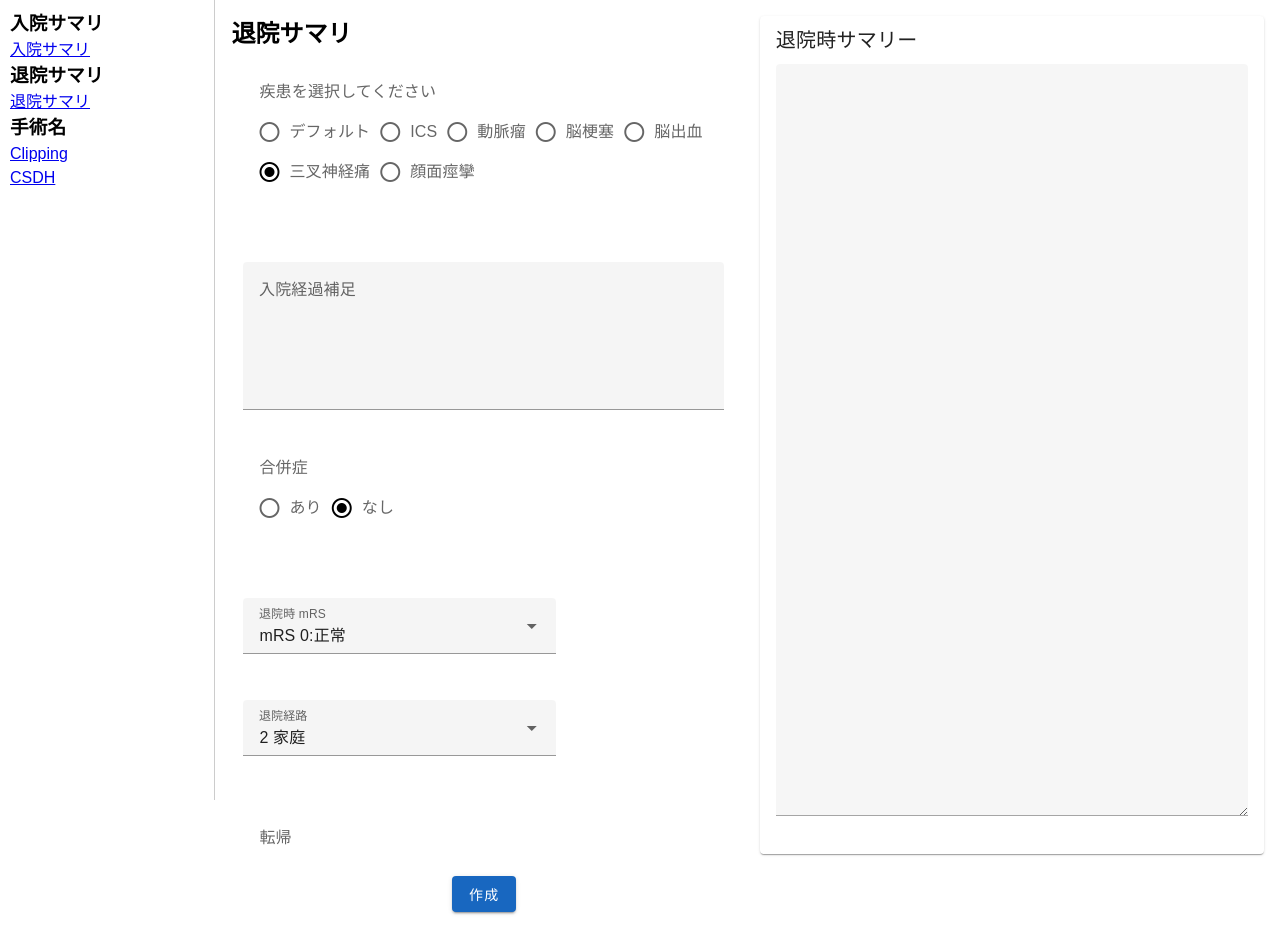
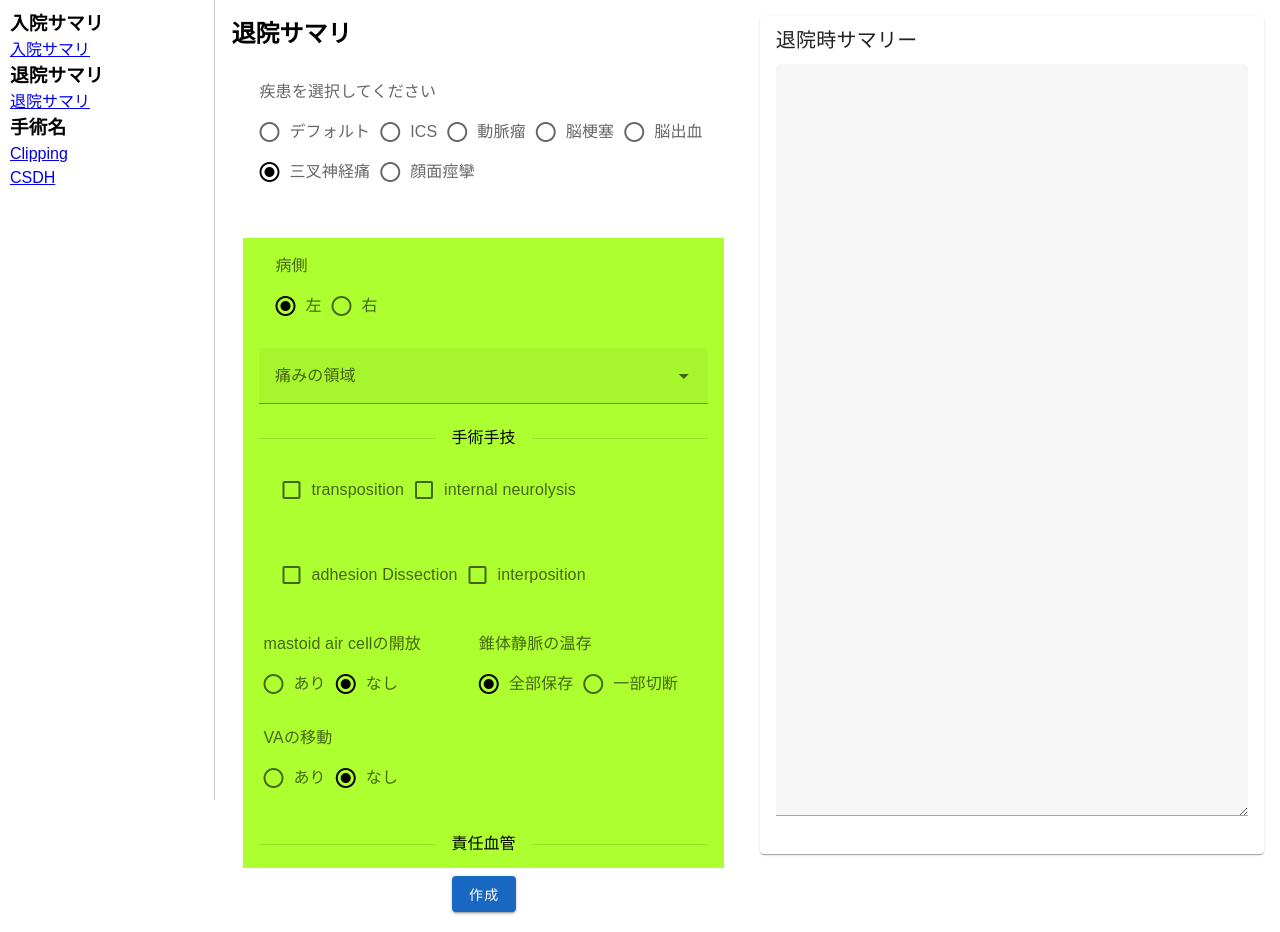
Before and after one commit to keinomura/vue-project, a Vue app: page /summaryAtDischarge in a window 1280 px wide. Both pictures are taken after a click on the label "三叉神経痛". Built offline with nearby package versions, Linux system fonts and the light colour scheme.

Commit message:
三叉神経痛の退院サマリ完成。

```diff
--- a/src/views/SummaryAtDischargeViews/MVDAtDViews/MVDAtDForm.vue
+++ b/src/views/SummaryAtDischargeViews/MVDAtDViews/MVDAtDForm.vue
@@ -1,12 +1,12 @@
 <template>
-    <div style="background-color: greenyellow">
+    <v-container style="background-color: greenyellow">
       <v-radio-group v-model="lesionSide" label="病側" inline>
         <v-radio label="左" value="左"></v-radio>
         <v-radio label="右" value="右"></v-radio>
       </v-radio-group>
 
       <v-select
-        v-if="showPainArea"
+        v-if="disName === 'TN'"
         v-model="painArea"
 
         :items="painAreasOption"
@@ -14,84 +14,107 @@
         multiple
         inline
       ></v-select>
+      <v-row>
 
+      </v-row>
         <v-row>
-        <v-col cols="4">
-          <v-select v-model="onsetYear" :items="years" label="発症年"></v-select>
+          <v-col cols="12">
+            <v-divider>手術手技</v-divider>
           </v-col>
-        <v-col cols="4">
-          <v-select v-model="onsetMonth" :items="[''].concat(months)" label="発症時期 月"></v-select>
+        </v-row>
+        <v-col cols="12">
+          <v-checkbox
+            v-for="option in operationTypeOptions"
+            :key="option.value"
+            v-model="operationType"
+            :label="option.text"
+            :value="option.value"
+            multiple
+            class="d-inline-block"
+          ></v-checkbox>
+        </v-col>
+      <v-row>
+        <v-radio-group v-model="mastoidAirCellOpening" label="mastoid air cellの開放" inline>
+          <v-radio label="あり" value="あり"></v-radio>
+          <v-radio label="なし" value="なし"></v-radio>
+        </v-radio-group>
+        <v-radio-group v-model="preservationOfPetrosalVein" label="錐体静脈の温存" inline>
+          <v-radio label="全部保存" value="全部保存"></v-radio>
+          <v-radio label="一部切断" value="一部切断"></v-radio>
+        </v-radio-group>
+        <v-radio-group v-model="transpositionOfVA" label="VAの移動" inline>
+          <v-radio label="あり" value="あり"></v-radio>
+          <v-radio label="なし" value="なし"></v-radio>
+        </v-radio-group>
+      </v-row>
+      <v-row>
+        <v-col cols="12">
+          <v-divider>責任血管</v-divider>
+        </v-col>
+      </v-row>
+      <v-row>
+        <v-col cols="12">
+          <v-checkbox
+            v-for="option in offendingVesselOptions"
+            :key="option.value"
+            v-model="selectedOffendingVessels"
+            :label="option.text"
+            :value="option.value"
+            multiple
+            class="d-inline-block"
+            ></v-checkbox>
         </v-col>
       </v-row>
 
       <v-row>
-        <v-radio-group v-model="operation" label="今回手術" inline>
-          <v-radio label="あり" value="あり"></v-radio>
-          <v-radio label="なし" value="なし"></v-radio>
-        </v-radio-group>
-      </v-row>
-
-      <v-row v-if="operation === 'あり'">
-        <v-col cols="6">
-          <span class="ma-2">今回手術予定日</span>
-          <v-date-picker v-model="scheduledSurgeryDate" style="background-color: greenyellow;"></v-date-picker>
-        </v-col>
-        <v-col cols="4">
-          <span>発症から</span>{{ periodFromOnsetToSurgery }}
+        <v-col cols="12">
+          <v-text-field v-if="selectedOffendingVessels.includes('その他')" v-model="offendingVesselText" label="その他の血管。複数の場合は','で区切る" outlined>
+          </v-text-field>
         </v-col>
       </v-row>
 
-      <v-row cols="12" v-if="operation === 'あり'">
-        <v-radio-group v-model="recurrence" label="今回手術は" inline>
-          <v-radio label="初発" value="初発"></v-radio>
-          <v-radio label="再発" value="再発"></v-radio>
-        </v-radio-group>
-      </v-row>
-
-      <v-row v-if="recurrence === '再発'">
+      <v-row v-if="treatedVessels.length > 1 || selectedOffendingVessels.length > 1">
         <v-col cols="12">
-          <span>発症前回手術から</span>{{ periodFromLastSurgery }} // TODO: 表示されないエラー
+          <v-divider>最も責任のある血管</v-divider>
         </v-col>
-        <v-col cols="8">
-          <v-row v-for="(surgery, index) in previousSurgeries" :key="index">
-            <v-col cols="4">
-              <v-select v-model="surgery.year" :items="years" label="前回手術年" @update:modelValue="calculatePeriodFromLastSurgery"></v-select>
-            </v-col>
-            <v-col cols="4">
-              <v-select v-model="surgery.month" :items="[''].concat(months)" label="前回手術月" @update:modelValue="calculatePeriodFromLastSurgery"></v-select>
-            </v-col>
-            <v-col cols="1">
-              <v-btn @click="removeSurgery(index)">削除</v-btn>
+        <v-col cols="12">
+          <v-checkbox
+            v-for="option in treatedVessels"
+            :key="option"
+            v-model="mostResponsibleVessel"
+            :label="option"
+            :value="option"
+            multiple
+            class="d-inline-block"
+          ></v-checkbox>
         </v-col>
       </v-row>
-        </v-col>
-        <v-col cols="8">
-          <v-btn @click="addSurgery" class="ma-2">手術を追加</v-btn>
+      <v-divider>術後経過</v-divider>
+      <v-row>
+        <v-col cols="12">
+          <v-radio-group v-model="postOperationCourse" label="術後経過" inline>
+            <v-radio v-for="option in ['直後から消失', '消失後軽減して再燃', '消失せず軽減', '術前と変化無し']" :key="option" :label="option" :value="option"></v-radio>
+          </v-radio-group>
         </v-col>
       </v-row>
 
-      <v-radio-group v-if="showDentalHistory" v-model="dentalTreatmentHistory" label="痛みについての歯科治療歴" inline>
+        <v-divider>退院時</v-divider>
+        <v-row>
+        <v-col cols="12">
+          <v-radio-group v-model="postOperationPain" label="退院時痛み VAS" inline>
+            <v-radio v-for="option in postOperationPainOptions" :key="option" :label="option" :value="option"></v-radio>
+          </v-radio-group>
+        </v-col>
+      </v-row>
+
+      <v-radio-group v-model="medicationAtDischarge" label="退院時内服治療" inline>
         <v-radio label="あり" value="あり"></v-radio>
         <v-radio label="なし" value="なし"></v-radio>
       </v-radio-group>
 
-      <v-radio-group v-if="showBotoxTreatment" v-model="botoxTreatment" label="ボトックス治療の有無" inline>
-        <v-radio label="あり" value="あり"></v-radio>
-        <v-radio label="なし" value="なし"></v-radio>
-      </v-radio-group>
-
-      <v-row v-if="botoxTreatment === 'あり'">
-        <v-col cols="4">
-          <v-select v-model="botoxYear" :items="years" label="ボトックス治療開始年"></v-select>
-        </v-col>
-        <v-col cols="4">
-          <v-select v-model="botoxMonth" :items="[''].concat(months)" label="ボトックス治療開始月"></v-select>
-        </v-col>
-      </v-row>
-
-      <div v-if="operation === 'あり'">
-        <span>手術直前内服量</span>
-        <div v-for="(medication, index) in preSurgeryMedications" :key="index">
+      <div v-if="medicationAtDischarge === 'あり'">
+        <span>退院時内服量</span>
+        <div v-for="(medication, index) in postSurgeryMedications" :key="index">
           <v-row>
             <v-col cols="6">
               <v-select v-model="medication.name" :items="medications" label="薬剤名"></v-select>
@@ -107,7 +130,13 @@
         <v-btn @click="addMedication" class="ma-2">薬剤を追加</v-btn>
         <v-textarea v-model="additionalNotes" label="追加のメモ"></v-textarea>
       </div>
-    </div>
+      <v-radio-group v-model="followUp" label="退院後フォローアップ" inline>
+        <v-radio label="自院フォロー" value="自院フォロー"></v-radio>
+        <v-radio label="紹介元病院フォロー" value="紹介元病院フォロー"></v-radio>
+        <v-radio label="その他" value="その他"></v-radio>
+      </v-radio-group>
+
+    </v-container>
   </template>
 
   <script setup>
@@ -115,191 +144,147 @@
 
   // Props
   const props = defineProps({
-    medications: Array,
-    showPainArea: Boolean,
-    showDentalHistory: Boolean,
-    showBotoxTreatment: Boolean,
+    disName: String,
   });
 
   const lesionSide = ref('左');
   const painArea = ref([]);
   const painAreasOption = ref(['V1', 'V2', 'V3']);
-  const operation = ref('あり');
-  const periodFromOnsetToSurgery = ref('');
-  const recurrence = ref('初発');
-  const onsetYear = ref(null);
-  const onsetMonth = ref(null);
-  const previousSurgeries = ref(recurrence.value === '再発' ? [{ year: '', month: '' }] : []);
-  const scheduledSurgeryDate = ref([]);
-  const periodFromLastSurgery = ref('');
-  const dentalTreatmentHistory = ref('');
-  const preSurgeryMedications = ref([]);
+
+  const operationType = ref([]);
+  const operationTypeOptions = ref([
+    { text: 'transposition', value: 'transposition' },
+    { text: 'internal neurolysis', value: 'internal neurolysis' },
+    { text: 'adhesion Dissection', value: 'adhesion Dissection' },
+    { text: 'interposition', value: 'interposition' },
+  ]);
+
+  const postOperationCourse = ref('直後から消失');
+  const postOperationPain = ref('0');
+
+  const postOperationPainOptions = ref(['0', '1', '2', '3', '4', '5', '6', '7', '8', '9', '10']);
+  const medicationAtDischarge = ref('なし');
+
+  const medicationsForHFS = ref(['リボトリール', 'ビムパット', 'テグレトール', 'セルシン']);
+  const medicationsForTN = ref(['テグレトール（カルバマゼピン）', 'ビムパット（ラコサミド）', 'パキシル', 'ロキソニン', 'ガバペン', 'アレビアチン']);
+  const medications = (props.disName ==='TN')? medicationsForTN : medicationsForHFS;
+
+  const mastoidAirCellOpening = ref('なし');
+  const preservationOfPetrosalVein = ref('全部保存');
+  const transpositionOfVA = ref('なし');
+  const selectedOffendingVessels = ref([]);
+  const offendingVesselOptions = ref([
+    { text: 'SCA', value: 'SCA' },
+    { text: 'AICA', value: 'AICA' },
+    { text: 'PICA', value: 'PICA' },
+    { text: 'VA', value: 'VA' },
+    { text: 'BA', value: 'BA' },
+    { text: 'petrosal vein', value: 'petrosal vein' },
+    { text: '癒着', value: '癒着' },
+    { text: 'TCA', value: 'TCA' },
+    { text: 'PTA', value: 'PTA' },
+    { text: 'branch of AICA', value: 'branch of AICA' },
+    { text: 'branch of PICA', value: 'branch of PICA' },
+    { text: 'AICA/PICA trunk', value: 'AICA/PICA trunk' },
+    { text: 'その他', value: 'その他' },
+  ]);
+  const offendingVesselText = ref('');
+  const offendingVesselTextList = ref([]);
+  const treatedVessels = ref([]);
+  const mostResponsibleVessel = ref([]);
+
+  const followUp = ref('自院フォロー');
+
+  const postSurgeryMedications = ref([]);
   const additionalNotes = ref('');
-  const botoxTreatment = ref('');
-  const botoxYear = ref(null);
-  const botoxMonth = ref(null);
-
-  const years = ref(Array.from({ length: 100 }, (_, i) => new Date().getFullYear() - i));
-  const months = ref(Array.from({ length: 12 }, (_, i) => i + 1));
-
-  const addSurgery = () => {
-    previousSurgeries.value.push({ year: '', month: '' });
-  };
-
-  const removeSurgery = (index) => {
-    previousSurgeries.value.splice(index, 1);
-  };
 
 
+
+  // Methods
   const addMedication = () => {
-    preSurgeryMedications.value.push({ name: '', dosage: '' });
+    postSurgeryMedications.value.push({ name: '', dosage: '' });
   };
 
   const removeMedication = (index) => {
-    preSurgeryMedications.value.splice(index, 1);
+    postSurgeryMedications.value.splice(index, 1);
   };
 
-  const calculatePeriodBetweenDates = (date1, date2) => {
-    const diffTime = Math.abs(date2 - date1);
-    const diffYears = Math.floor(diffTime / (1000 * 60 * 60 * 24 * 365));
-    const diffMonths = Math.floor((diffTime % (1000 * 60 * 60 * 24 * 365)) / (1000 * 60 * 60 * 24 * 30));
-    return { diffYears, diffMonths };
-  };
-
-  const calculatePeriodFromOnsetToSurgery = () => {
-    if (scheduledSurgeryDate.value.length !== 0 && onsetYear.value) {
-      const onsetDate = new Date(onsetYear.value, onsetMonth.value ? onsetMonth.value - 1 : 0);
-      const surgeryDate = new Date(scheduledSurgeryDate.value);
-      const { diffYears, diffMonths } = calculatePeriodBetweenDates(onsetDate, surgeryDate);
-      periodFromOnsetToSurgery.value = `${diffYears}年${onsetMonth.value ? diffMonths + 'ヶ月' : ''}`;
-    } else {
-      periodFromOnsetToSurgery.value = '';
-    }
-  };
-
-  const calculatePeriodFromLastSurgery = () => {
-    //previousSurgeries.valueの最後の手術日と今回の手術日の差を計算
-    // previousSurgeries.valueの中は手術日が必ずしも降順になっていない。並び替えて最も新しい手術日を取得する
-    // previousSurgeries.valueを直接並び替えると、Vueがリアクティブに反応して入力中に順番が入れ替わってしまうので入力ミスが起きる。新しい配列を作成して代入する
-    const sortedPreviousSurgeries = [...previousSurgeries.value].sort((a, b) => {
-      if (a.year > b.year) {
-        return -1;
-      } else if (a.year < b.year) {
-        return 1;
-      } else {
-        return a.month > b.month ? -1 : 1;
-      }
-    });
-
-    if (scheduledSurgeryDate.value.length !== 0 && sortedPreviousSurgeries[0].year > 1980) {
-      const lastSurgeryDate = new Date(sortedPreviousSurgeries[0].year, sortedPreviousSurgeries[0].month ? sortedPreviousSurgeries[0].month - 1 : 0);
-      const surgeryDate = new Date(scheduledSurgeryDate.value);
-      const { diffYears, diffMonths } = calculatePeriodBetweenDates(lastSurgeryDate, surgeryDate);
-      periodFromLastSurgery.value = `${diffYears}年${diffMonths}ヶ月`;
-    } else {
-      periodFromLastSurgery.value = '';
-    }
-
-  };
-
-  const getSummaryOfMVD = () => {
-    const formatDate = (date) => {
-      if (date !== undefined && date !== null && date !== '' && date.length !== 0) {
-        const d = new Date(date);
-        const year = d.getFullYear();
-        const month = ('0' + (d.getMonth() + 1)).slice(-2);
-        const day = ('0' + d.getDate()).slice(-2);
-        return `${year}/${month}/${day}`;
-      } else {
-        return '';
-      }
-    };
-
-    const getPreviousSurgeriesText = () => {
-      if (previousSurgeries.value.length === 0) {
+  const getSummaryAtDischargeOfMVD = () => {
+    const getPostSurgeryMedicationsText = () => {
+      if (postSurgeryMedications.value.length === 0) {
       return '';
       } else {
-      return previousSurgeries.value.map((surgery) => {
-        return `${surgery.year}/${surgery.month}`;
-      }).join(',');
-      }
-    };
-
-    const getPreSurgeryMedicationsText = () => {
-      if (preSurgeryMedications.value.length === 0) {
-      return '';
-      } else {
-      return preSurgeryMedications.value.map((medication) => {
+      return postSurgeryMedications.value.map((medication) => {
         return `${medication.name} ${medication.dosage}`;
       }).join(',');
       }
     };
 
-    const mvdSummary = {
+    const mvdSummaryAtDischarge = {
+      ope: {
         '病側': lesionSide.value,
-      '部位': painArea.value,
-      '手術日': scheduledSurgeryDate.value ? formatDate(scheduledSurgeryDate.value) : null,
-      '今回手術は': recurrence.value,
-      '発症から手術まで': periodFromOnsetToSurgery.value,
-      '発症年月': onsetYear.value  ? `${onsetYear.value}/${onsetMonth.value ? onsetMonth.value : ''}` : null,
-      '手術既往': getPreviousSurgeriesText(),
-      '前回手術から今回手術まで': periodFromLastSurgery.value,
-      '歯科治療': dentalTreatmentHistory.value,
-      '術前治療薬': getPreSurgeryMedicationsText(),
-      '備考': additionalNotes.value,
-      'ボトックス治療': botoxTreatment.value,
-      'ボトックス開始年月': botoxYear.value  ? `${botoxYear.value}/${botoxMonth.value ? botoxMonth.value : ''}` : null,
-
+        '痛みの領域': painArea.value,
+        '手術手技': operationType.value,
+        'mastoid air cellの開放': mastoidAirCellOpening.value,
+        '錐体静脈': preservationOfPetrosalVein.value,
+        'VA移動': transpositionOfVA.value,
+        '関与血管': treatedVessels.value,
+        '責任血管': mostResponsibleVessel.value,
+      },
+      post: {
+        '術後経過': postOperationCourse.value,
+        '追加のメモ': additionalNotes.value,
+      },
+      discharge: {
+        '退院時VAS': postOperationPain.value,
+        '退院時内服': getPostSurgeryMedicationsText(),
+        '退院後': followUp.value,
+      },
     };
 
-    const filteredMvdSummary = Object.fromEntries(
-      Object.entries(mvdSummary).filter(([key, value]) => value != null && value !== '' && value !== undefined && value.length !== 0)
+    const createSummaryText = (obj) => {
+      const filteredObj = Object.fromEntries(
+        Object.entries(obj).filter(([key, value]) => value != null && value !== '' && value !== undefined && value.length !== 0)
       );
 
-    const summaryText = Object.entries(filteredMvdSummary)
+      const summaryText = Object.entries(filteredObj)
         .map(([key, value]) => `${key}: ${value}`)
         .join(',');
+        return summaryText;
+      };
 
+      const summaryText = '{' + createSummaryText(mvdSummaryAtDischarge.ope)
+                        + '\r' + createSummaryText(mvdSummaryAtDischarge.post) + '}'
+                        + '\r' + '【退院時情報】\r' + '{' + createSummaryText(mvdSummaryAtDischarge.discharge) + '}' + '\r';
       return summaryText;
     };
 
   // "defineExpose"を使用して、外部から参照できるプロパティを定義する
   defineExpose({
-    getSummaryOfMVD,
+    getSummaryAtDischargeOfMVD,
   });
 
-  watch (operation, (newVal) => {
-    if (newVal === 'なし') {
-      scheduledSurgeryDate.value = [];
-      recurrence.value = '';
-      previousSurgeries.value = [];
-      preSurgeryMedications.value = [];
-    }
+  watch(offendingVesselText, (newVal) => {
+    offendingVesselTextList.value = (newVal === '')? [] : newVal.split(',');
   });
 
-  watch(onsetYear, calculatePeriodFromOnsetToSurgery);
-  watch(onsetMonth, calculatePeriodFromOnsetToSurgery);
-  watch(scheduledSurgeryDate, () => {
-    calculatePeriodFromOnsetToSurgery();
-    if (previousSurgeries.value.length !== 0){
-      calculatePeriodFromLastSurgery();
+  watch([offendingVesselTextList, selectedOffendingVessels], () => {
+      treatedVessels.value = selectedOffendingVessels.value.concat(offendingVesselTextList.value);
+
+      // treatedVesselsから'その他'を削除する
+      if (treatedVessels.value.includes('その他')) {
+        treatedVessels.value = treatedVessels.value.filter((vessel) => vessel !== 'その他');
       }
+
   });
 
-  watch(recurrence, (newVal) => {
-    if (newVal === '初発') {
-      previousSurgeries.value = [];
-    } else if (newVal === '再発') {
-      previousSurgeries.value = [{ year: '', month: '' }];
+  watch(selectedOffendingVessels, () => {
+    if (!selectedOffendingVessels.value.includes('その他')) {
+      offendingVesselText.value = '';
     }
+
   });
 
-  watch(botoxTreatment, (newVal) => {
-    if (newVal === 'なし') {
-      botoxYear.value = null;
-      botoxMonth.value = null;
-    }
-  });
 
   </script>
 
--- a/src/views/SummaryAtDischargeViews/MVDAtDViews/TNAtForm.vue
+++ b/src/views/SummaryAtDischargeViews/MVDAtDViews/TNAtForm.vue
@@ -1,21 +1,21 @@
 <template>
-  <MVDForm ref="mvdChild" :medications="medications" :showPainArea="true" :showDentalHistory="true" />
+  <MVDAtDForm ref="mvdChild" :disName="disName"/>
 </template>
 
 <script setup>
   import { ref, defineExpose } from 'vue';
-  import MVDForm from './MVDForm.vue';
-  const medications = ['テグレトール（カルバマゼピン）', 'ビムパット（ラコサミド）', 'パキシル', 'ロキソニン', 'ガバペン', 'アレビアチン'];
+  import MVDAtDForm from './MVDAtDForm.vue';
 
   // 親コンポーネントから子コンポーネントのメソッドを呼び出す
   const mvdChild = ref(null);
+  const disName = 'TN';
 
-  const getSummaryTextFromGrandChild = () => {
-    return mvdChild.value.getSummaryOfMVD();
+  const getSummaryAtDischargeTextFromGrandChild = () => {
+    return mvdChild.value.getSummaryAtDischargeOfMVD();
   }
 
   defineExpose({
-    getSummaryTextFromGrandChild,
+    getSummaryAtDischargeTextFromGrandChild,
   });
 </script>
 
```
Also changed, not shown: src/views/SummaryAtDischargeViews/MVDAtDViews/HFSAtForm.vue (+6 -10 lines), src/views/SummaryAtDischargeViews/SummaryAtCischargeForm.vue (+12 -6 lines). Lines whose indentation alone changed are shown as unchanged.
